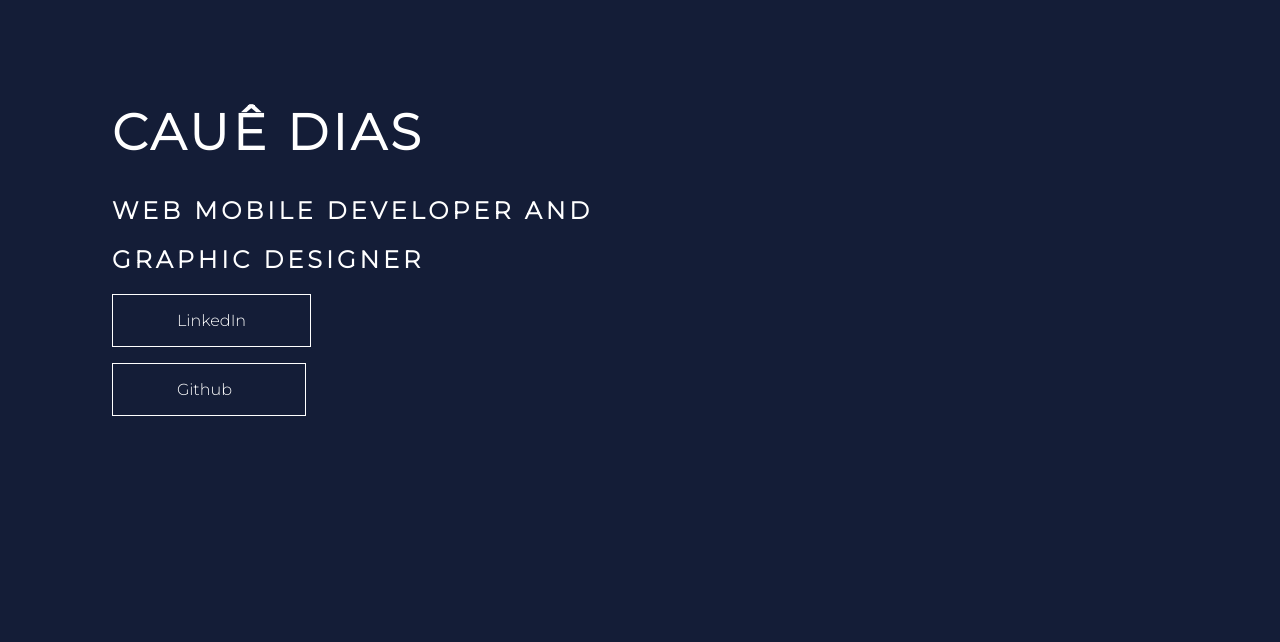
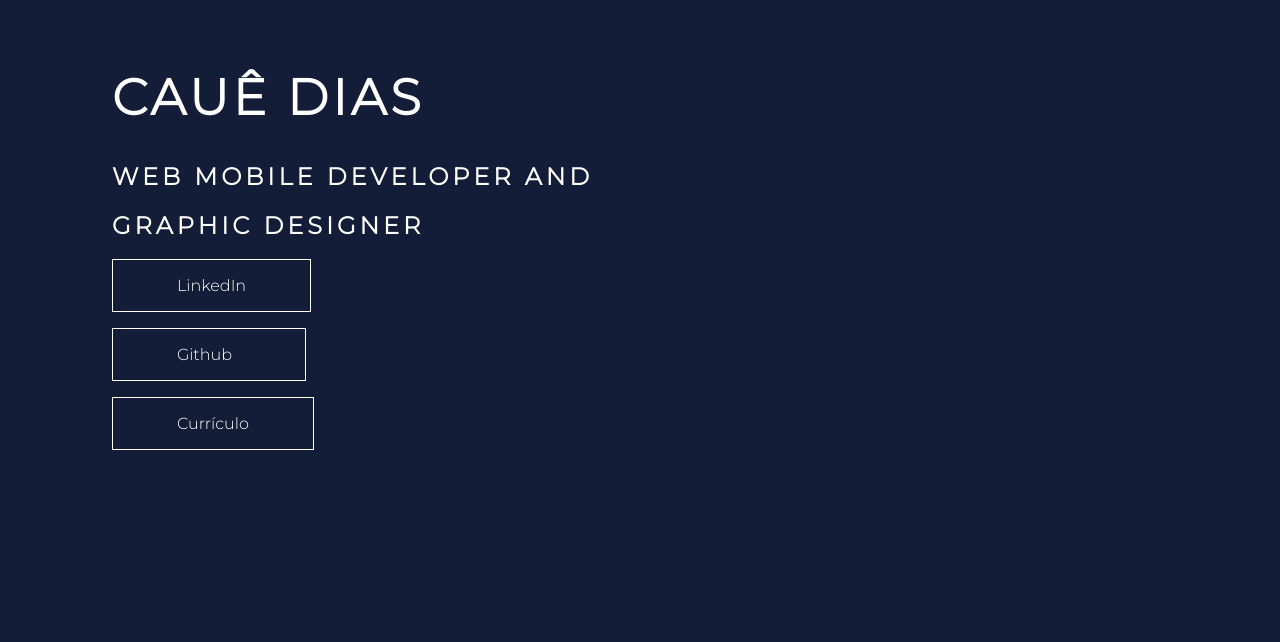
Before and after one commit to cauezind/portifolio, a plain HTML site: page index.html in a window 1280 px wide. Shown: the part 158-800 px from the top of the page. Drawn offline with Linux system fonts and the light colour scheme.

Commit message:
Update index.html
adicionei botão de dowload

```diff
--- a/index.html
+++ b/index.html
@@ -47,6 +47,11 @@
         <div class="social-media">
             <a href="https://github.com/cauezind">Github</a>
         </div>
+
+        <div class="social-media">
+            <a href="./CurriculoCaueDias.pdf" download="">Currículo</a>
+        </div>
+
     </header>
     <main id="container">
         <a class="projetos" href="https://sneakerhead-susu.000webhostapp.com/">
```
